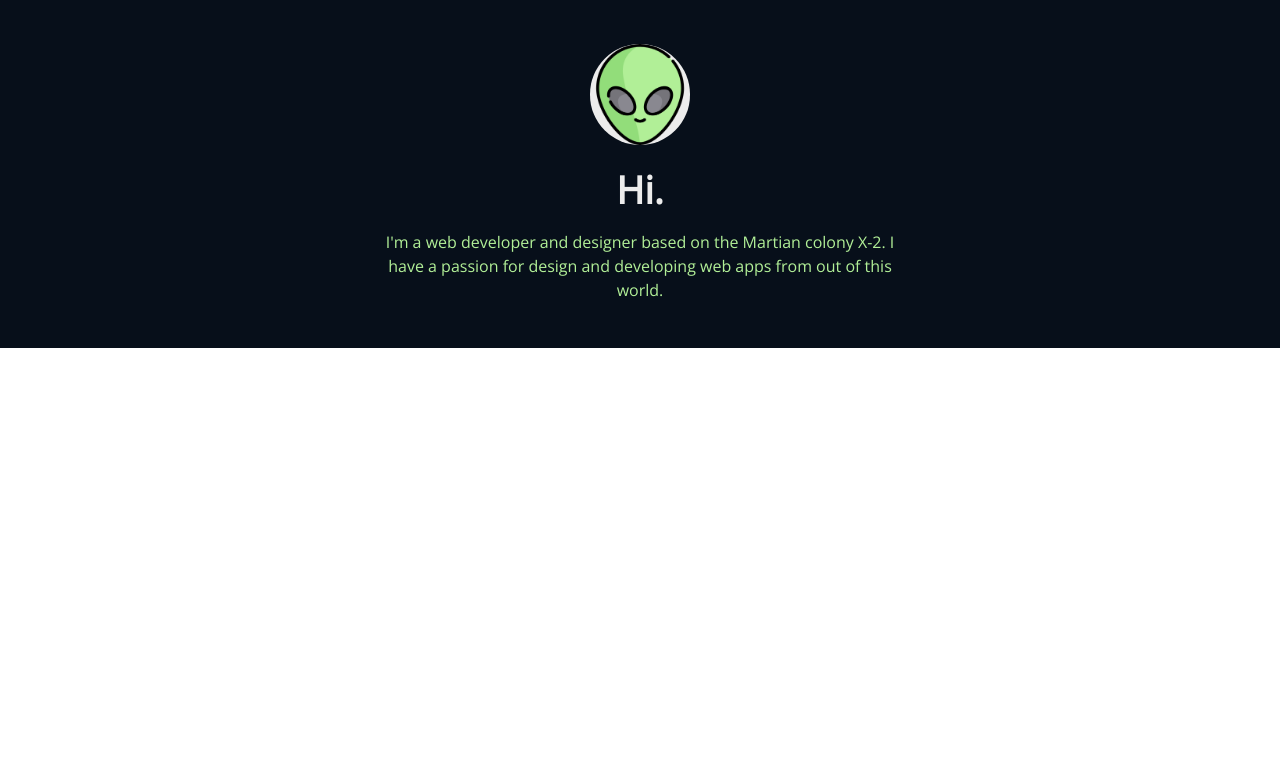
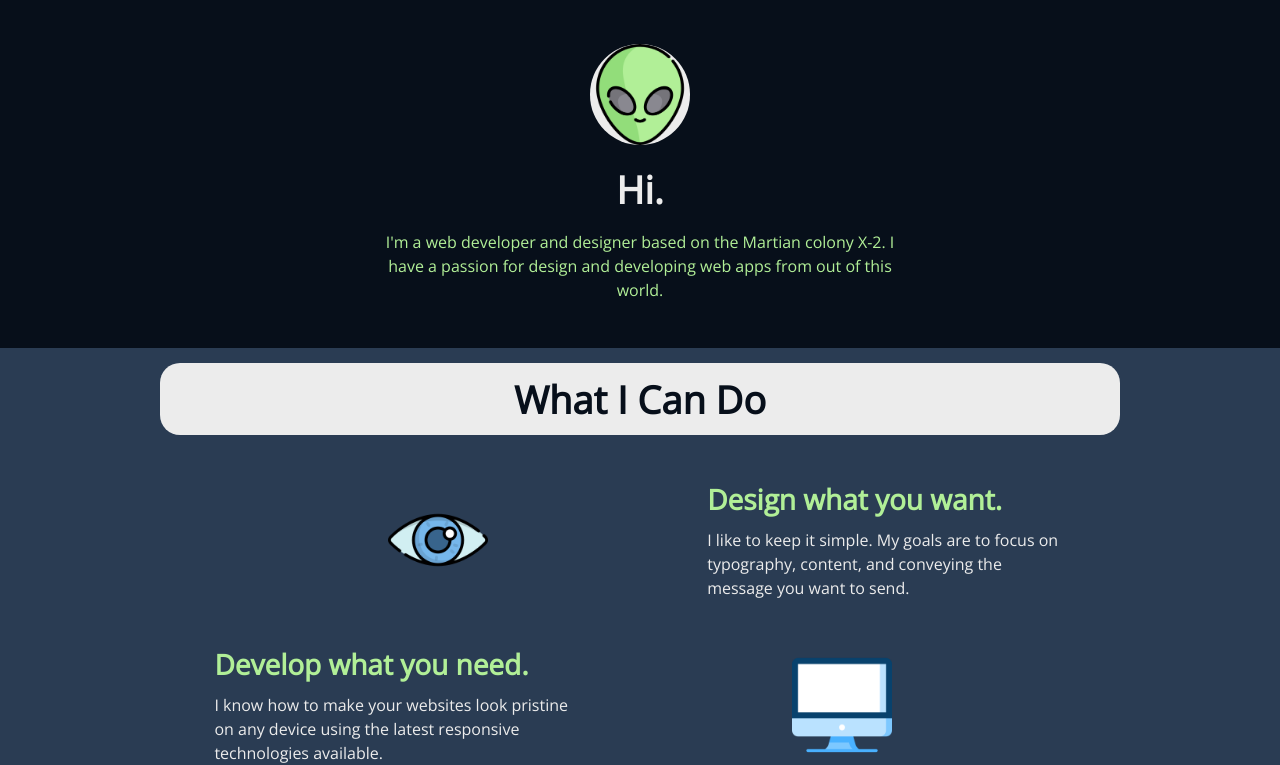
Before and after one commit to Victor-Guerrero-Devs/angela-yu-webdev-projects, a plain HTML site: page 5-css-portfolio/index.html in a window 1280 px wide. Shown: the part 602-1367 px from the top of the page. Before the commit the page ends 950 px from the top, so only its background shows below. Drawn offline with nearby package versions, Linux system fonts and the light colour scheme.

Commit message:
Add skills section and styling

```diff
--- a/5-css-portfolio/css/styles.css
+++ b/5-css-portfolio/css/styles.css
@@ -62,6 +62,10 @@ h1 {
 
 h2 {
   font-size: 3.8rem;
+}
+
+h3 {
+  font-size: 2.8rem;
 }
 
 p {
@@ -134,3 +138,47 @@ p {
   background-color: var(--color-tertiary);
   border-radius: 50%;
 }
+
+/* Skills Section */
+.skills-section {
+  background-color: var(--color-secondary);
+  gap: 4.5rem;
+}
+
+.skills-header {
+  border-radius: 20px;
+  margin: 1.5rem 0 0 0;
+  padding: 1rem 0 1rem 0;
+  width: 75%;
+  background-color: var(--color-tertiary);
+  text-align: center;
+}
+
+.skills-header h2 {
+  color: var(--color-primary);
+}
+
+.skills-img {
+  width: 10rem;
+}
+
+.skill-one-container,
+.skill-two-container {
+  width: 70%;
+}
+
+.image-container {
+  width: 50%;
+}
+
+.text-container {
+  width: 40%;
+}
+
+.text-container p {
+  color: var(--color-tertiary);
+}
+
+.text-container h3 {
+  margin-bottom: 1rem;
+}
--- a/5-css-portfolio/index.html
+++ b/5-css-portfolio/index.html
@@ -47,6 +47,34 @@
     </section>
 
     <!--Skills-->
-    <section class="skills-section"></section>
+    <section class="skills-section flex column center">
+      <header class="skills-header">
+        <h2>What I Can Do</h2>
+      </header>
+      <div class="skill-one-container flex justify-space-around">
+        <div class="image-container flex center">
+          <img src="imgs/eye.png" alt="an eye" class="skills-img" />
+        </div>
+        <div class="text-container flex column">
+          <h3 class="green">Design what you want.</h3>
+          <p>
+            I like to keep it simple. My goals are to focus on typography,
+            content, and conveying the message you want to send.
+          </p>
+        </div>
+      </div>
+      <div class="skill-two-container flex justify-space-around">
+        <div class="text-container">
+          <h3 class="green">Develop what you need.</h3>
+          <p>
+            I know how to make your websites look pristine on any device using
+            the latest responsive technologies available.
+          </p>
+        </div>
+        <div class="image-container flex center">
+          <img src="imgs/computer.png" alt="a computer" class="skills-img" />
+        </div>
+      </div>
+    </section>
   </body>
 </html>
```
